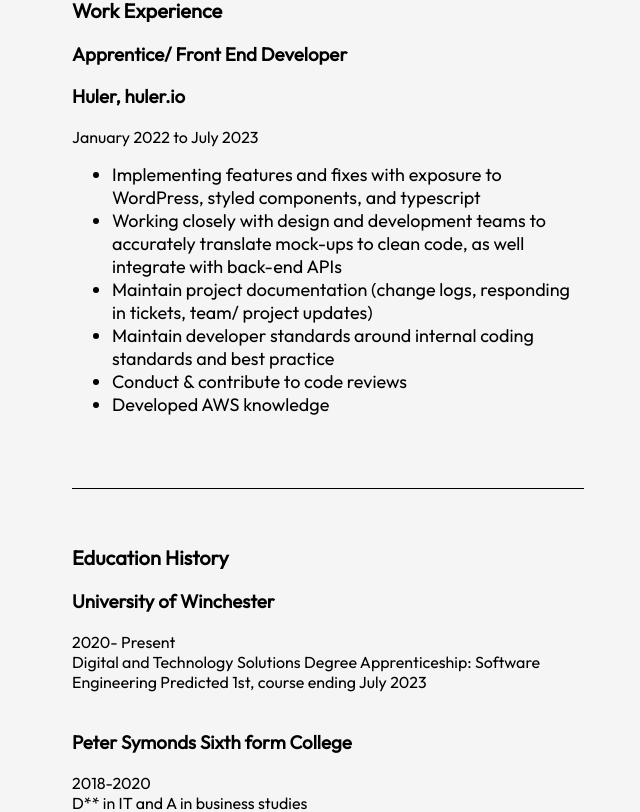
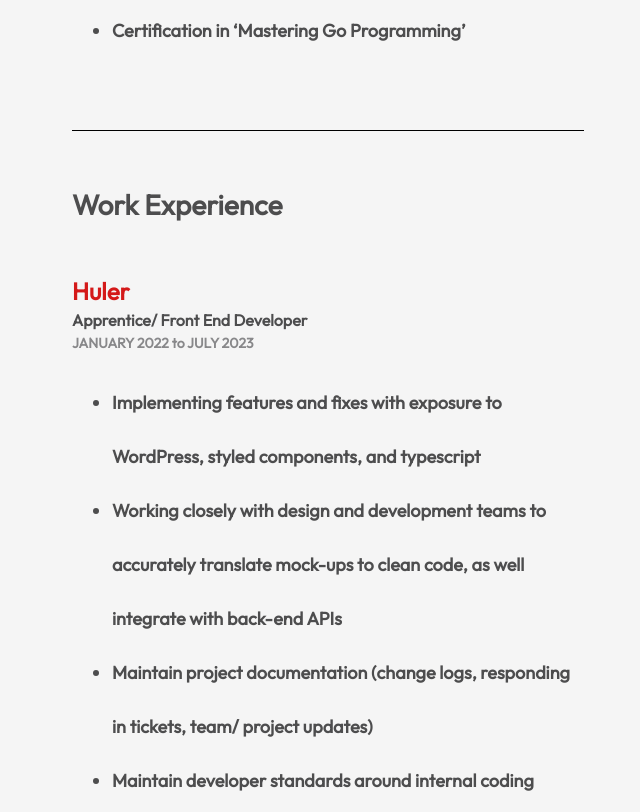
Before and after one commit to chhhloeeee/digital-portfolio, a React (Create React App) app: page / in a window 1280 px wide. Shown: the part 1813-2625 px from the top of the page, without its empty margins (312-952 px from the left). Built offline with nearby package versions, Linux system fonts and the light colour scheme.

Commit message:
refactor: restyle cv

```diff
--- a/src/components/CV/CV.tsx
+++ b/src/components/CV/CV.tsx
@@ -25,50 +25,43 @@
         </DivWrapper>
         <CVWrapper>
           <h2>Work Experience</h2>
-          <h3>Apprentice/ Front End Developer</h3>
-          <h3>
-            Huler,{" "}
-            <a href="huler.io" target="_blank" rel="noopener noreferrer">
-              huler.io
-            </a>
-          </h3>
-          <p>
-            January 2022 to July 2023
+          <h3>Huler</h3>
+          <h4>Apprentice/ Front End Developer</h4>
+          <h5>JANUARY 2022 to JULY 2023</h5>
           <ul>
             <li>
               {" "}
-                Implementing features and fixes with exposure to WordPress,
-                styled components, and typescript
+              Implementing features and fixes with exposure to WordPress, styled
+              components, and typescript
             </li>
             <li>
               Working closely with design and development teams to accurately
-                translate mock-ups to clean code, as well integrate with
-                back-end APIs
+              translate mock-ups to clean code, as well integrate with back-end
+              APIs
             </li>
             <li>
               Maintain project documentation (change logs, responding in
               tickets, team/ project updates)
             </li>
             <li>
-                Maintain developer standards around internal coding standards
-                and best practice
+              Maintain developer standards around internal coding standards and
+              best practice
             </li>
             <li>Conduct & contribute to code reviews</li>
             <li> Developed AWS knowledge</li>
           </ul>
-          </p>
         </CVWrapper>
         <DivWrapper>
-          <h2>Education History</h2>
+          <h2>Education</h2>
           <h3>University of Winchester</h3>
-          <p>2020- Present</p>
+          <h5>2020-PRESENT</h5>
           <p>
             Digital and Technology Solutions Degree Apprenticeship: Software
             Engineering Predicted 1st, course ending July 2023
           </p>
           <br />
           <h3>Peter Symonds Sixth form College</h3>
-          <p>2018-2020</p>
+          <h5>2018-2020</h5>
           <p>D** in IT and A in business studies</p>
         </DivWrapper>
       </div>
@@ -83,25 +76,45 @@
   background-color: #f5f5f5;
   padding-bottom: 134px;
   text-align: left;
+
+  h1 {
+    font-size: 40px;
+  }
+
   > div {
     margin: auto;
     width: 40%;
+    color: #4d4d4e;
+    h2 {
+      font-size: 28px;
+      margin: 0;
+      padding-bottom: 30px;
     }
-  h1 {
-    font-size: 30px;
+    h3 {
+      font-size: 24px;
       color: #d41919;
+      margin-bottom: 4px;
+    }
+    h4 {
+      margin: 0;
+      margin-bottom: 4px;
     }
 
-  > div {
-    h2 {
-      font-size: 20px;
-      margin: 0;
+    h5 {
+      font-size: 14px;
+      color: #88888a;
+      margin-top: 0;
     }
     li {
       font-size: 18px;
+      line-height: 3;
+      font-weight: 600;
     }
     p {
       margin: 0;
+      font-size: 18px;
+      line-height: 2;
+      font-weight: 600;
     }
   }
 `;
```
Lines whose indentation alone changed are shown as unchanged.
